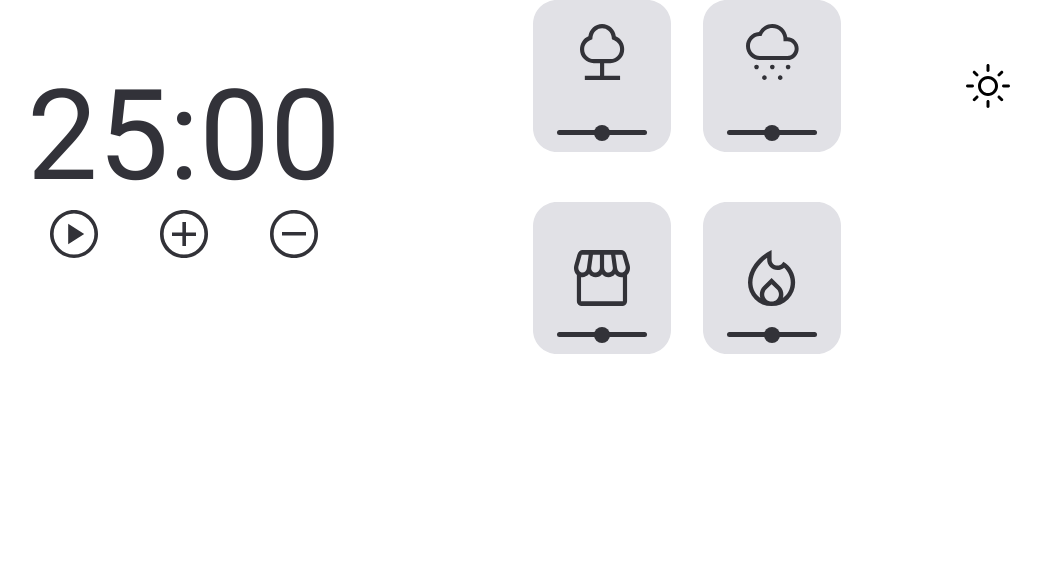
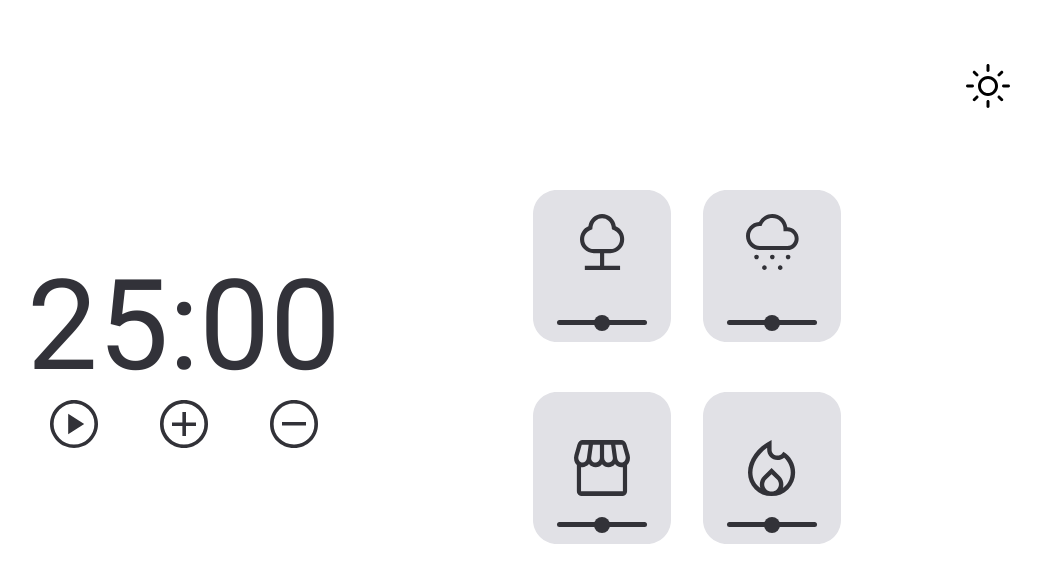
Before and after one commit to amorimcesar/pomodorotimerdark, a plain HTML site: page index.html in a window 1280 px wide. Shown: the whole page, without its empty margins (206-1247 px from the left). Drawn offline with Linux system fonts and the light colour scheme.

Commit message:
Update style.css

```diff
--- a/style.css
+++ b/style.css
@@ -35,7 +35,7 @@ main{
   display: flex;
   flex-direction: column;
   justify-self: center;
-  margin: 0 auto;
+  margin: 6rem auto 18rem auto;
   gap: 5rem;
 }
 
@@ -165,6 +165,7 @@ button {
       display: flex;
       flex-direction: row;
       gap: 19.2rem;
+      margin: 19rem auto 19rem auto;
       max-width: 820px;
       max-height: 336px;
     }
```
